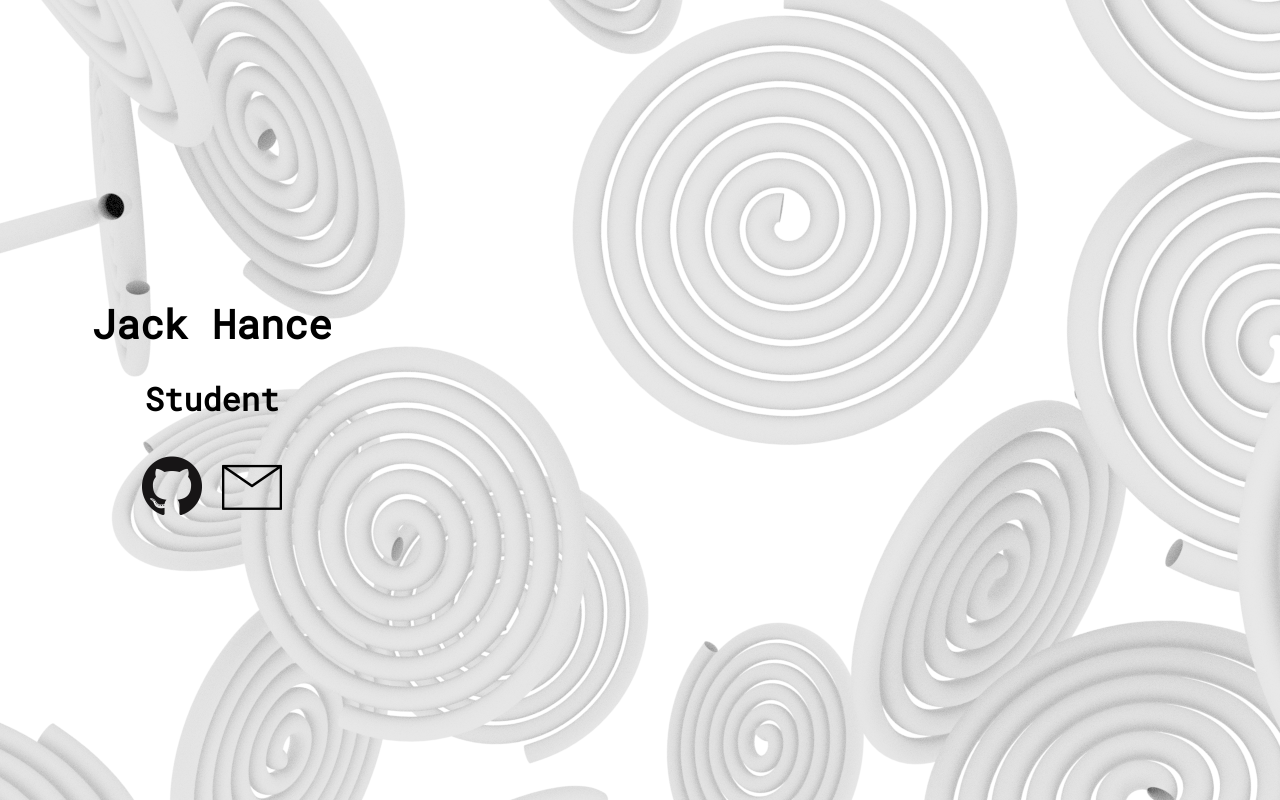
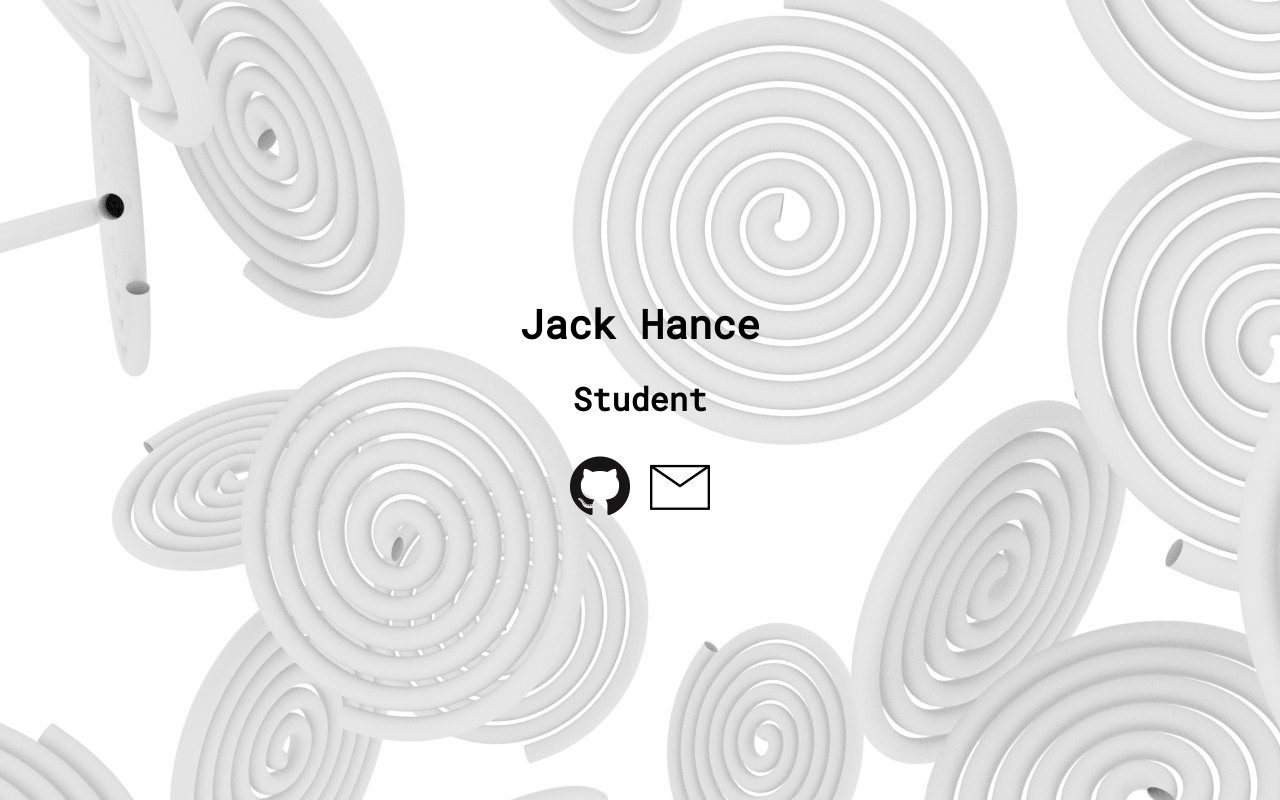
Before and after one commit to Shensd/shensd.github.io, a React (Create React App) app: page / in a window 1280 px wide. Shown: the top 800 px of the page. Built offline with nearby package versions, Linux system fonts and the light colour scheme.

Commit message:
Fixed content not being centered in jumbotron

```diff
--- a/src/components/jumbotron.css
+++ b/src/components/jumbotron.css
@@ -4,6 +4,7 @@
     align-items: center;
 }
 .jumbotron > .content {
+    width: 100vw;
     padding: 20px;
     text-align: center;
 }
@@ -11,16 +12,10 @@
     .jumbotron {
         justify-content: flex-start;
     }
-    .jumbotron > .content {
-        width: 30vw;
-    }
 }
 @media only screen and (max-width: 1000px) {
     .jumbotron {
         justify-content: center;
-    }
-    .jumbotron > .content {
-        width: 100vw;
     }
 }
 .jumbotron > .content > h1 {
```
